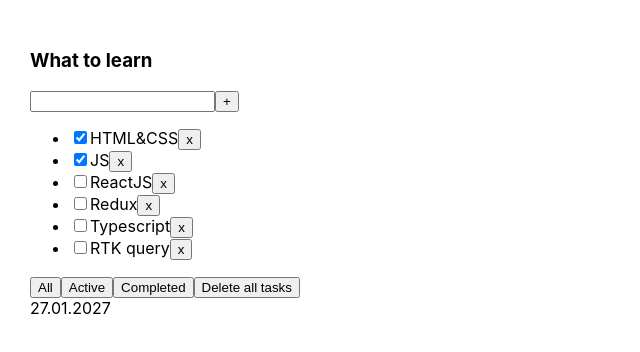
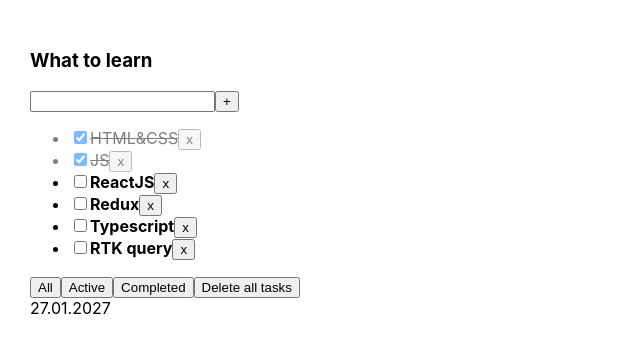
Before and after one commit to Uladzislau25/todolist-01, a React (Vite) app: page / in a window 1280 px wide. Shown: the top 352 px of the page, without its empty margins (0-640 px from the left). Built offline with nearby package versions, Linux system fonts and the light colour scheme.

Commit message:
feat: add style tasks

```diff
--- a/src/App.css
+++ b/src/App.css
@@ -6,3 +6,10 @@
 .app > div {
   margin-right: 50px;
 }
+.task-done {
+    opacity: 0.5;
+    text-decoration: line-through;
+}
+.task-active {
+    font-weight: bold;
+}
--- a/src/TodolistItem.tsx
+++ b/src/TodolistItem.tsx
@@ -73,7 +73,7 @@
                     changeTaskStatus(task.id, e.currentTarget.checked)
                 }
                 return (
-                    <li key={task.id}>
+                    <li className={task.isDone ? "task-done": "task-active"} key={task.id}>
                         <input type="checkbox"
                                onChange={changeTaskStatusHandler}
                                checked={task.isDone} />
```
